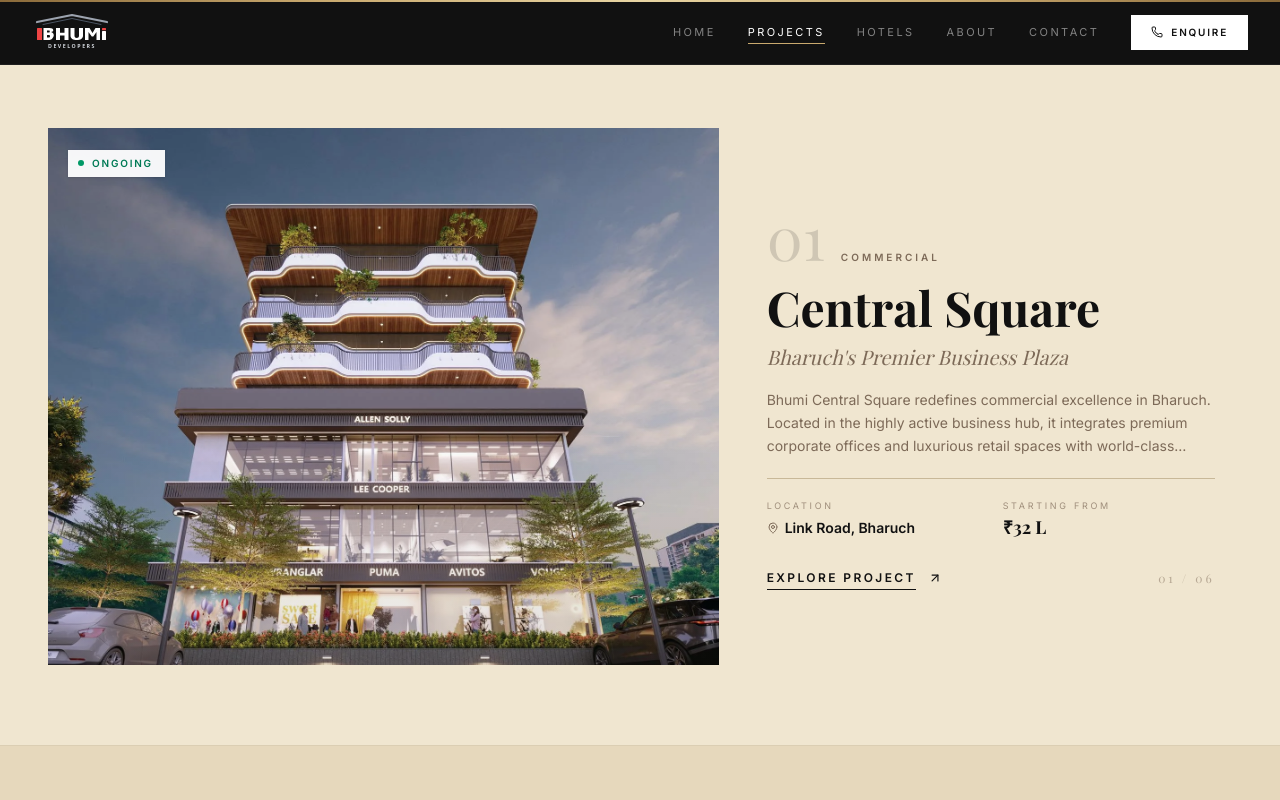
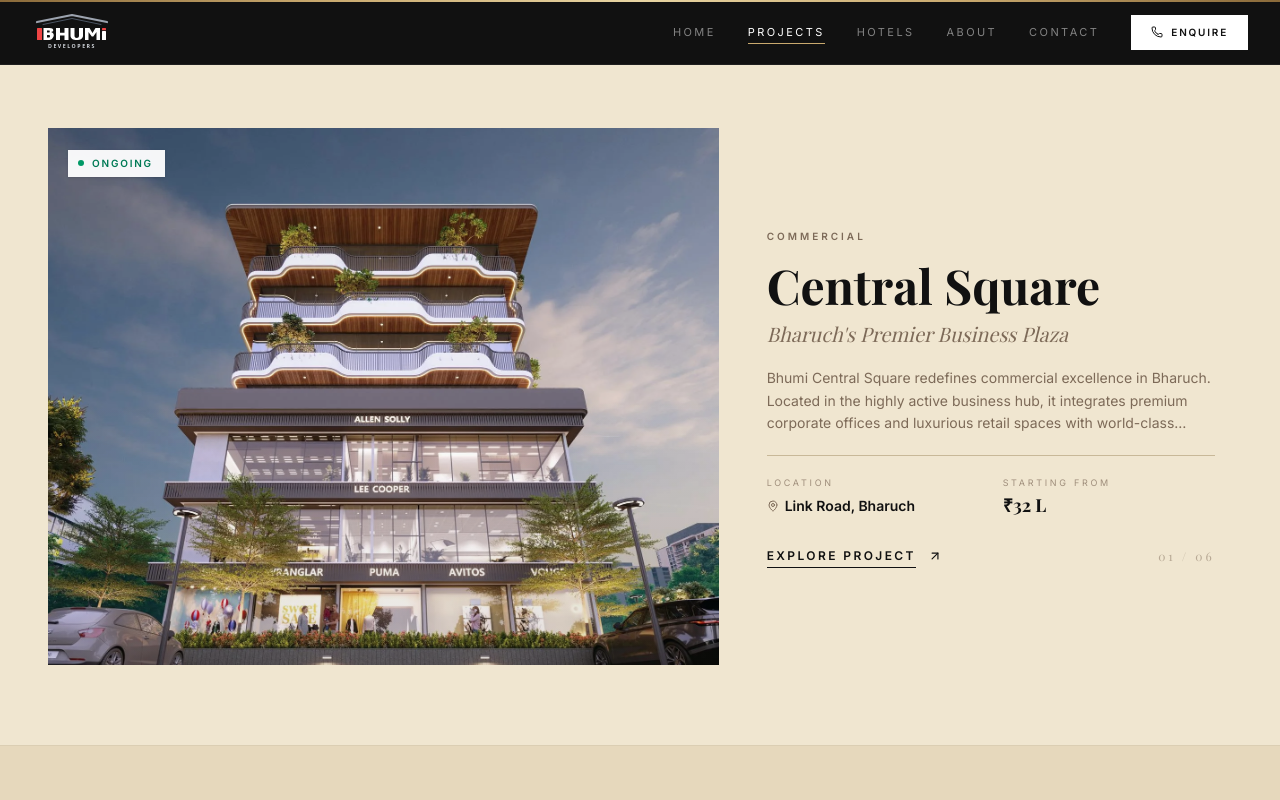
Before and after one commit to Marshmellow31/bhumi-developers, a Next.js app: page /projects in a window 1280 px wide. Shown: the top 800 px of the page. Built offline with nearby package versions, Linux system fonts and the light colour scheme.

Commit message:
feat: implement project showcase and featured projects components with alternating layout designs

```diff
--- a/components/home/FeaturedProjects.tsx
+++ b/components/home/FeaturedProjects.tsx
@@ -76,12 +76,6 @@ function FeaturedRow({ project, index, total }: FeaturedRowProps) {
       {/* ── Text side ── */}
       <div className="lg:col-span-5 flex flex-col gap-4">
         <div className="flex items-baseline gap-4">
-          <span
-            className="text-5xl lg:text-6xl font-light text-primary/15 leading-none"
-            style={{ fontFamily: "var(--font-playfair)" }}
-          >
-            {formattedNumber}
-          </span>
           <span className="text-[10px] tracking-[0.3em] uppercase text-muted font-body font-semibold">
             {project.type}
           </span>
--- a/components/projects/ProjectShowcase.tsx
+++ b/components/projects/ProjectShowcase.tsx
@@ -76,12 +76,6 @@ function ProjectRow({ project, index, total }: ProjectRowProps) {
       {/* ── Text side ── */}
       <div className="lg:col-span-5 flex flex-col gap-4">
         <div className="flex items-baseline gap-4">
-          <span
-            className="text-5xl lg:text-6xl font-light text-primary/15 leading-none"
-            style={{ fontFamily: "var(--font-playfair)" }}
-          >
-            {formattedNumber}
-          </span>
           <span className="text-[10px] tracking-[0.3em] uppercase text-muted font-body font-semibold">
             {project.type}
           </span>
```
